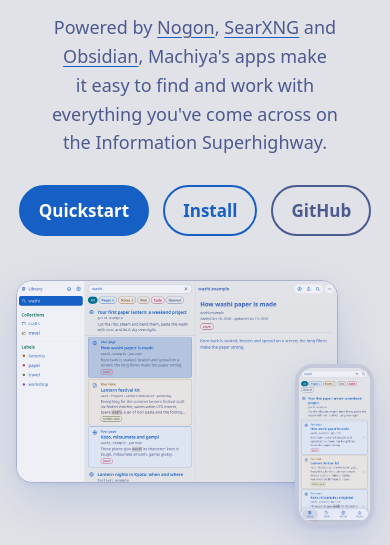
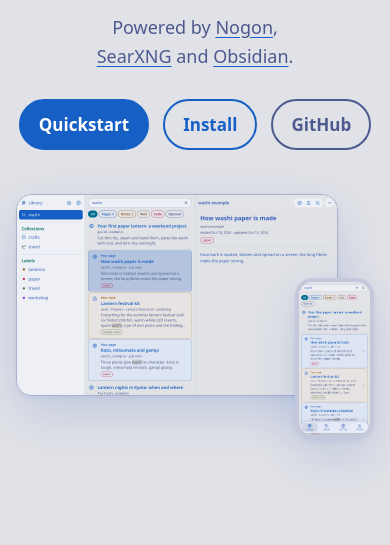
Before and after one commit to machiya-kobo/machiya, a plain HTML site: page site/index.html in a window 390 px wide. Shown: the part 228-773 px from the top of the page. Drawn offline with Linux system fonts and the light colour scheme.

Commit message:
machiya: site: phones show only "Powered by Nogon, SearXNG and Obsidian." in the hero (owner, 2026-11-19: two lines at most)
At 640px and below the rest of the sentence is visually hidden (not
display:none), so screen readers still read it whole. Measured in Chromium and
WebKit: 1 line at 430px, 2 at 390 and 360px; desktop and tablet keep the full
sentence on 2 lines.

Co-Authored-By: Claude Opus 5.5 <noreply@anthropic.com>

```diff
--- a/site/index.html
+++ b/site/index.html
@@ -33,7 +33,7 @@
     <div class="wrap">
       <div class="hero-text">
         <h1 id="title" aria-label="Find everything you read yesterday, last month, last year."><span class="line1">Find <span class="spin" aria-hidden="true"><span class="w page">the page</span><span class="w note">the note</span><span class="w phlog">the phlog</span><span class="w capsule">the capsule</span><span class="w code">the code</span><span class="w all">everything</span></span></span><span class="line2"> you read yesterday,</span><span class="line2"> last month, last year.</span></h1>
-        <p class="lede">Powered by <a href="https://nogon.eu/">Nogon</a>, <a href="https://github.com/searxng/searxng">SearXNG</a> and <a href="https://obsidian.md">Obsidian</a>, Machiya's apps make it easy to find and work with everything you've come across on the Information&nbsp;Superhighway.</p>
+        <p class="lede">Powered by <a href="https://nogon.eu/">Nogon</a>, <a href="https://github.com/searxng/searxng">SearXNG</a> and <a href="https://obsidian.md">Obsidian</a><span class="lede-more">, Machiya's apps make it easy to find and work with everything you've come across on the Information&nbsp;Superhighway</span>.</p>
         <div class="actions">
           <a class="button" href="https://github.com/machiya-kobo/machiya#already-have-hister-and-searxng-search-them-together-with-shiori">Quickstart</a>
           <a class="button secondary" href="https://github.com/machiya-kobo/machiya#full-machiya-stack">Install</a>
--- a/site/style.css
+++ b/site/style.css
@@ -150,6 +150,8 @@ p { margin: 0; text-wrap: pretty; }
 }
 .lede a { color: inherit; text-decoration-color: var(--blue); }
 .lede { text-wrap: balance; max-width: none; margin-inline: auto; margin-top: 18px; font-size: clamp(18px, 2.4vw, 21px); color: var(--fg2); }
+/* phones: only "Powered by Nogon, SearXNG and Obsidian." shows (owner, 2026-11-19: two lines at most); screen readers still get the whole sentence */
+@media (max-width: 640px) { .lede-more { position: absolute; width: 1px; height: 1px; overflow: hidden; clip-path: inset(50%); white-space: nowrap; } }
 .actions { display: flex; flex-wrap: wrap; justify-content: center; align-items: center; gap: 12px 14px; margin-top: 28px; }
 .button {
   display: inline-block; padding: 12px 32px; border-radius: var(--r-pill); border: 2px solid var(--blue);
```
